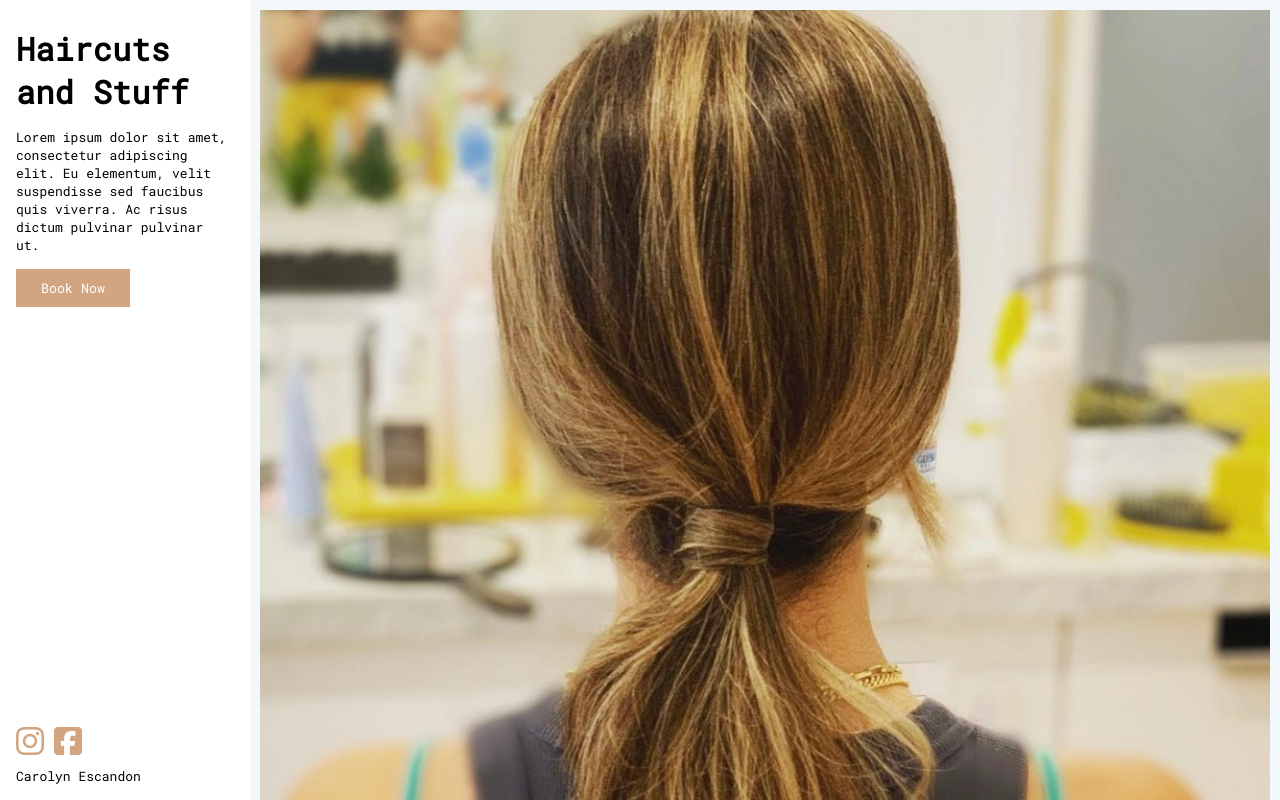
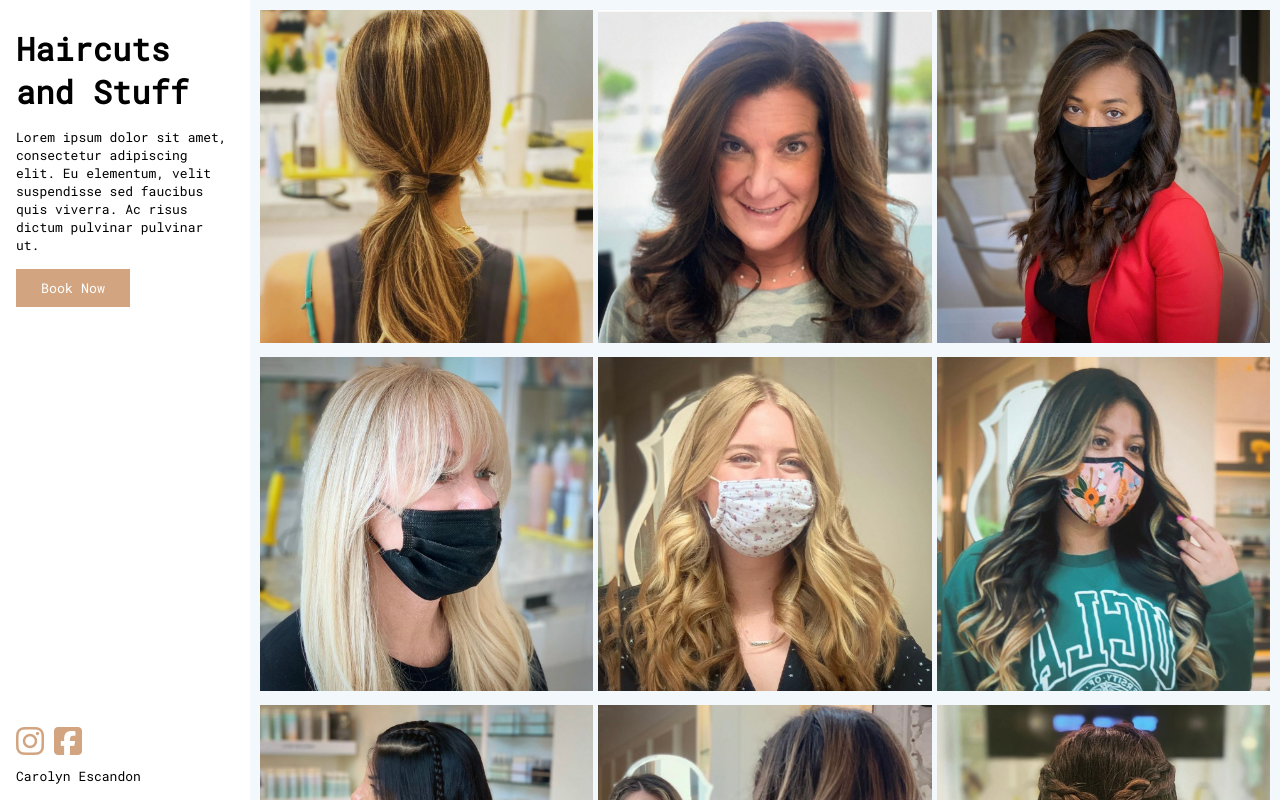
Before and after one commit to cjislegit/carolyn_blowouts, a React (Create React App) app: page / in a window 1280 px wide. Built offline with nearby package versions, Linux system fonts and the light colour scheme.

Commit message:
Photos now resize when widow gets bigger and the button sends to super brite page

```diff
--- a/src/gallery.js
+++ b/src/gallery.js
@@ -22,13 +22,27 @@ const Gallery = () => {
       <div className={styles.img}>
         <img src={img3} alt='' />
       </div>
-      <div className={styles.img}></div>
-      <div className={styles.img}></div>
-      <div className={styles.img}></div>
-      <div className={styles.img}></div>
-      <div className={styles.img}></div>
-      <div className={styles.img}></div>
-      <div className={styles.img}></div>
+      <div className={styles.img}>
+        <img src={img4} alt='' />
+      </div>
+      <div className={styles.img}>
+        <img src={img5} alt='' />
+      </div>
+      <div className={styles.img}>
+        <img src={img6} alt='' />
+      </div>
+      <div className={styles.img}>
+        <img src={img7} alt='' />
+      </div>
+      <div className={styles.img}>
+        <img src={img8} alt='' />
+      </div>
+      <div className={styles.img}>
+        <img src={img9} alt='' />
+      </div>
+      <div className={styles.img}>
+        <img src={img10} alt='' />
+      </div>
     </div>
   );
 };
--- a/src/gallery.module.css
+++ b/src/gallery.module.css
@@ -6,11 +6,13 @@
   padding: 10px 10px;
   flex-wrap: wrap;
   overflow: auto;
+  justify-content: space-between;
 }
 
 .img {
   min-width: 105px;
   min-height: 105px;
+  max-width: 33%;
   margin-bottom: 10px;
 }
 
--- a/src/sideBar.js
+++ b/src/sideBar.js
@@ -10,7 +10,9 @@ const SideBar = () => {
           velit suspendisse sed faucibus quis viverra. Ac risus dictum pulvinar
           pulvinar ut.
         </div>
-        <input type='button' value='Book Now' />
+        <form action='https://www.fresha.com/a/super-brite-orange-1108-east-katella-avenue-q44vwh8l/booking?menu=true'>
+          <input type='submit' value='Book Now' />
+        </form>
       </div>
       <div className={styles.bottom}>
         <span>
```
